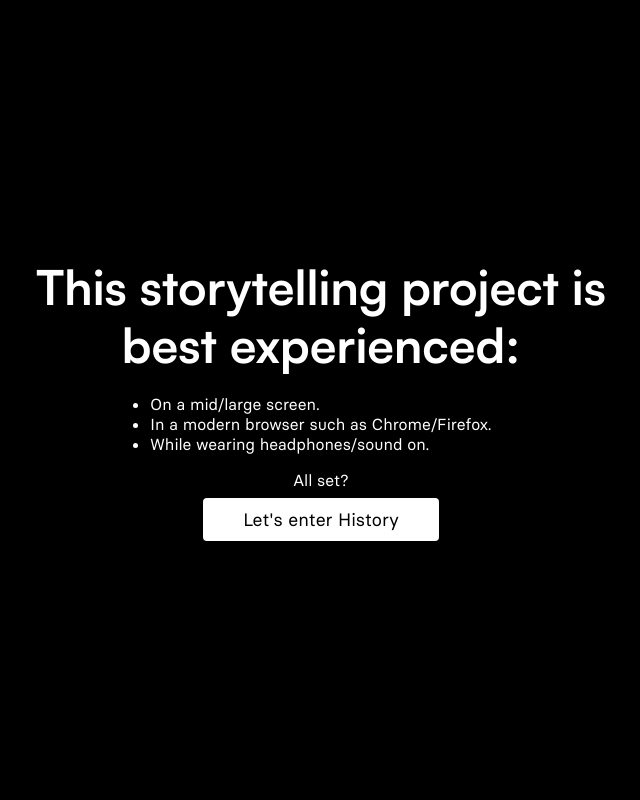
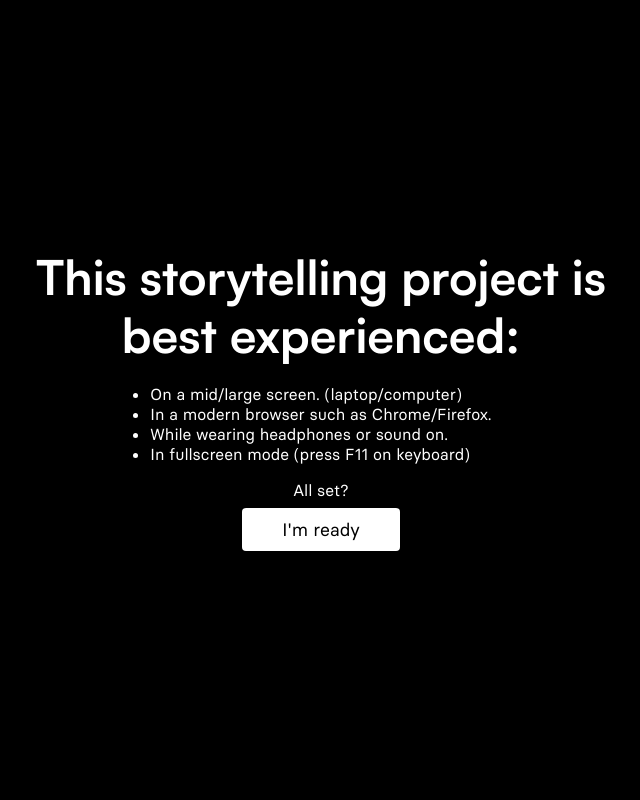
Before and after one commit to marcdroger/Infodesign-tech, a Vue app: page / in a window 1280 px wide. Shown: the top 800 px of the page, without its empty margins (319-959 px from the left). Built offline with nearby package versions, Linux system fonts and the light colour scheme.

Commit message:
Add audio effect click & todo list

```diff
--- a/src/App.vue
+++ b/src/App.vue
@@ -20,16 +20,19 @@
 
 <template>
   <div>
-    <!-- TODO: add cookie -->
     <section class="overlay" ref="overlay">
       <h1>This storytelling project is best experienced:</h1>
       <ul>
-        <li>On a mid/large screen.</li>
+        <li>On a mid/large screen. (laptop/computer)</li>
         <li>In a modern browser such as Chrome/Firefox.</li>
-        <li>While wearing headphones/sound on.</li>
+        <li>While wearing headphones or sound on.</li>
+        <li>In fullscreen mode (press F11 on keyboard)</li>
       </ul>
       <p>All set?</p>
-      <button @click="hideOverlay">Let's enter History</button>
+      <audio ref="fade">
+        <source src="/audio/fade.mp3" type="audio/mpeg">
+      </audio>
+      <button @click="hideOverlay">I'm ready</button>
     </section>
     <noscript>
       please enable your javascript
@@ -69,13 +72,14 @@
 </template>
 
 <script>
+  //import json file with games data
   import json from './json/bestGames.json';
 
   //create the observer api for checking if video is in viewport user
   const observer = new IntersectionObserver(entries => {
     //loop every video
     entries.forEach(entry => {
-      //if video is in viewport play video, otherwise pause video
+      //if video is in viewport play background video, otherwise pause video
       if(entry.isIntersecting) {
         entry.target.play();
         entry.target.classList.add('show');
@@ -94,7 +98,15 @@
     methods: {
       //function for hiding the overlay on button click
       hideOverlay() {
+        //add hide class to overlay
         this.$refs.overlay.classList.add('overlay--hide');
+
+        //get audio file
+        let audio = this.$refs.fade;
+
+        //set volume and play audio
+        audio.volume = 0.4;
+        audio.play();
       }
     },
 
--- a/src/styles/layout/_nav.scss
+++ b/src/styles/layout/_nav.scss
@@ -1,6 +1,6 @@
 nav {
   color: $white;
-  position: fixed;
+  position: absolute;
   top: 0;
   left: 0;
   width: 100%;
```
Also changed, not shown: 2 other files (tests, documents, lock files or other folders).
